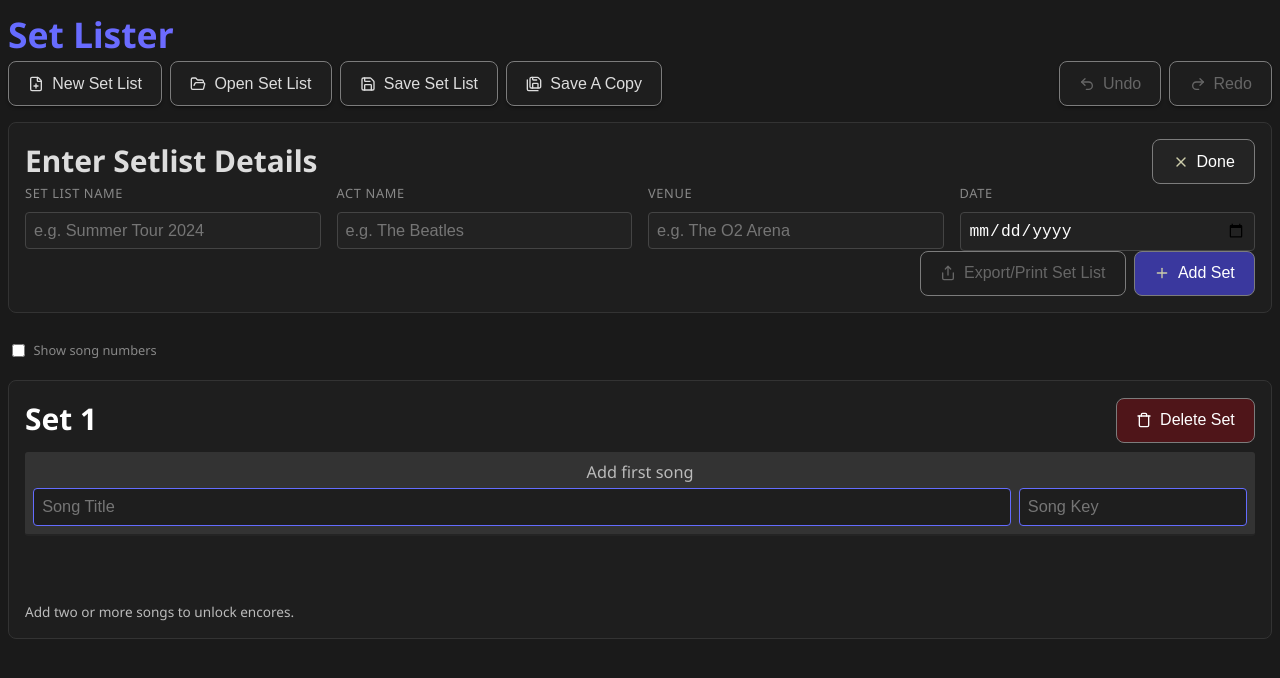
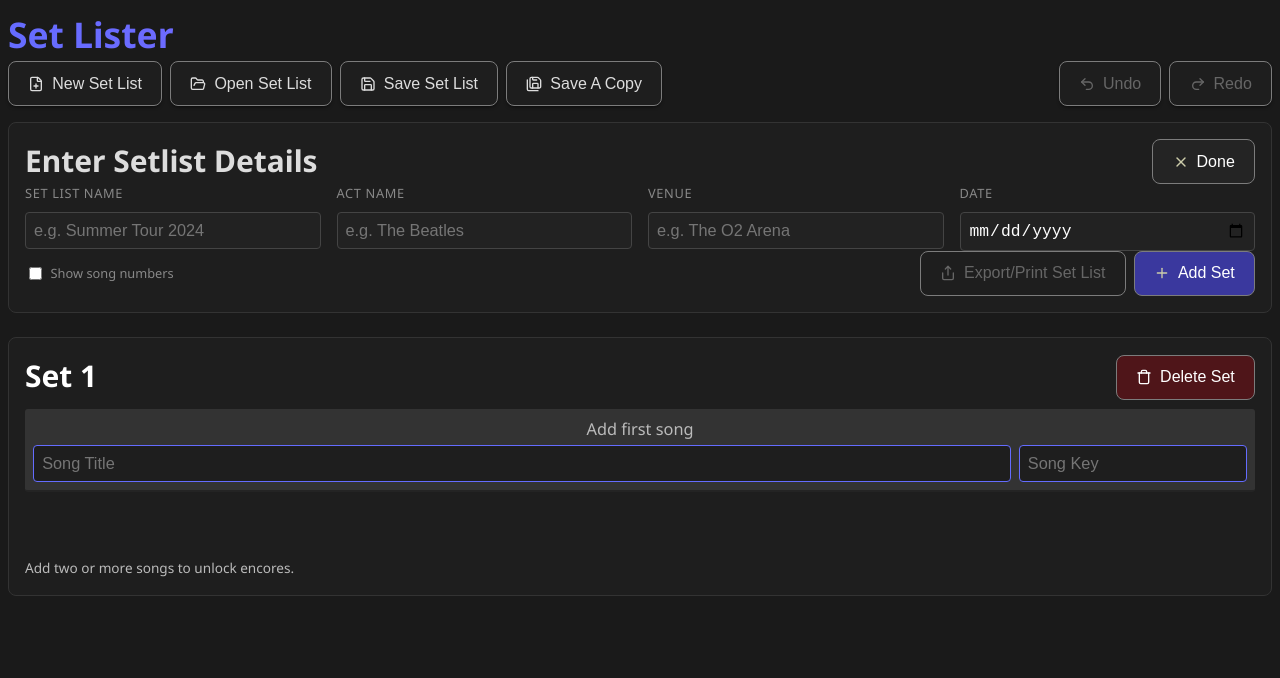
Before and after one commit to thebigdavec/set-lister, a Vue app: page / in a window 1280 px wide. Shown: the top 678 px of the page. Built offline with nearby package versions, Linux system fonts and the light colour scheme.

Commit message:
Move song numbers toggle into metadata header
Expose show-song-numbers as a v-model on SetlistMetadata and bind it
from App. Simplify preview controls and refactor related styles. Remove
unused Hash import and tweak song number color.

```diff
--- a/src/App.vue
+++ b/src/App.vue
@@ -1,6 +1,6 @@
 <script setup lang="ts">
 import { computed, nextTick, onMounted, onUnmounted, ref, watch } from "vue";
-import { Hash, Printer, X } from "lucide-vue-next";
+import { Printer, X } from "lucide-vue-next";
 import { addSet, isDirty, lastSetId, resetStore, store } from "./store";
 import SetList from "./components/SetList.vue";
 import SetlistMetadata from "./components/SetlistMetadata.vue";
@@ -209,33 +209,26 @@ watch(showPreview, async (value) => {
 
 			<SetlistMetadata
 				:has-sets="previewSets.length > 0"
+				v-model:show-song-numbers="showEditorNumbers"
 				@add-set="addSet"
 				@export="togglePreview"
 			/>
 		</header>
-
-		<div class="view-options no-print">
-			<label class="view-option" :class="{ active: showEditorNumbers }">
-				<input type="checkbox" v-model="showEditorNumbers" />
-				<span>Show song numbers</span>
-			</label>
-		</div>
 
 		<SetList :show-song-numbers="showEditorNumbers" />
 	</div>
 
 	<div v-else class="print-preview">
 		<div class="preview-controls no-print">
-			<div class="preview-settings">
-				<label class="uppercase-toggle">
+			<label class="preview-control">
 				<input type="checkbox" v-model="showGuides" />
 				Show guides
 			</label>
-				<label class="uppercase-toggle">
+			<label class="preview-control">
 				<input type="checkbox" v-model="uppercasePreview" />
 				Uppercase titles
 			</label>
-				<label class="uppercase-toggle">
+			<label class="preview-control">
 				<input type="checkbox" v-model="showPreviewNumbers" />
 				Song numbers
 			</label>
@@ -260,7 +253,6 @@ watch(showPreview, async (value) => {
 					<X class="icon" /> Close
 				</Button>
 			</Tooltip>
-			</div>
 		</div>
 
 		<div ref="previewRef" class="preview-content">
@@ -345,49 +337,6 @@ footer {
 	font-size: 0.9rem;
 }
 
-/* View options bar */
-.view-options {
-	display: flex;
-	gap: 1rem;
-	margin-bottom: 1rem;
-	padding: 0.25rem 0;
-}
-
-.view-option {
-	display: flex;
-	align-items: center;
-	gap: 0.35rem;
-	font-size: 0.8rem;
-	color: #888;
-	cursor: pointer;
-	transition: color 0.2s ease;
-	user-select: none;
-
-	.icon {
-		width: 14px;
-		height: 14px;
-		opacity: 0.5;
-		transition: opacity 0.2s ease;
-	}
-
-	&:hover {
-		color: #bbb;
-
-		.icon {
-			opacity: 0.8;
-		}
-	}
-
-	&.active {
-		color: #ddd;
-
-		.icon {
-			opacity: 1;
-			color: var(--accent-color);
-		}
-	}
-}
-
 /* Preview Styles */
 .print-preview {
 	position: fixed;
@@ -409,37 +358,18 @@ footer {
 	background: #222;
 	border: 1px solid #444;
 	padding: 0.5rem 1rem;
-	border-radius: 6px;
 	box-shadow: 0 2px 4px rgba(0, 0, 0, 0.35);
 }
 
-.preview-actions {
+.preview-control {
 	display: flex;
 	gap: 0.5rem;
-	align-items: center;
-}
-
-.preview-settings {
-	display: flex;
-	gap: 0.5rem;
-	> * {
-		background: #333;
-		border: none;
-		color: #ddd;
-		padding: 0.6rem 1rem;
+	background: #444;
+	border: 1px solid #666;
 	cursor: pointer;
-		border-radius: 6px;
-		display: flex;
-		align-items: center;
-		gap: 0.5rem;
-		font-size: 0.85rem;
-		color: #eee;
-		text-transform: uppercase;
-		letter-spacing: 0.05em;
-		input {
-			accent-color: var(--accent-color);
-		}
-	}
+	padding: 0.5rem 1rem;
+	border-radius: 4px;
+	transition: background-color 0.2s ease;
 }
 
 .preview-content {
--- a/src/components/SetlistMetadata.vue
+++ b/src/components/SetlistMetadata.vue
@@ -14,14 +14,22 @@ import { shortcuts } from "../utils/keyboardShortcuts";
 
 const isEditingMetadata = ref(false);
 
-const emit = defineEmits(["add-set", "export"]);
+const emit = defineEmits(["add-set", "export", "update:showSongNumbers"]);
 
-defineProps({
+const props = defineProps({
 	hasSets: {
 		type: Boolean,
 		default: false,
 	},
+	showSongNumbers: {
+		type: Boolean,
+		default: false,
+	},
 });
+
+function toggleSongNumbers() {
+	emit("update:showSongNumbers", !props.showSongNumbers);
+}
 
 const toggleEditingMetadata = () => {
 	isEditingMetadata.value = !isEditingMetadata.value;
@@ -140,6 +148,15 @@ onMounted(() => {
 				{{ store.metadata.date }}
 			</div>
 		</div>
+		<div class="set-list-footer">
+			<label class="view-option" :class="{ active: showSongNumbers }">
+				<input
+					type="checkbox"
+					:checked="showSongNumbers"
+					@change="toggleSongNumbers"
+				/>
+				<span>Show song numbers</span>
+			</label>
 			<div class="set-list-actions">
 				<Tooltip
 					:text="`Preview & Print (${shortcuts.print})`"
@@ -156,7 +173,10 @@ onMounted(() => {
 						Export/Print Set List
 					</Button>
 				</Tooltip>
-			<Tooltip :text="`Add Set (${shortcuts.addSet})`" position="bottom">
+				<Tooltip
+					:text="`Add Set (${shortcuts.addSet})`"
+					position="bottom"
+				>
 					<Button
 						@click="emit('add-set')"
 						nowrap
@@ -167,6 +187,7 @@ onMounted(() => {
 					</Button>
 				</Tooltip>
 			</div>
+		</div>
 	</Card>
 </template>
 
@@ -176,12 +197,39 @@ onMounted(() => {
 	grid-template-columns: repeat(auto-fit, minmax(200px, 1fr));
 	gap: 1rem;
 }
+.set-list-footer {
+	display: flex;
+	justify-content: space-between;
+	align-items: center;
+	gap: 1rem;
+	flex-wrap: wrap;
+}
+
 .set-list-actions {
 	display: flex;
 	flex-wrap: wrap;
 	justify-content: flex-end;
 	gap: 0.5em;
 	align-items: center;
+}
+
+.view-option {
+	display: flex;
+	align-items: center;
+	gap: 0.35rem;
+	font-size: 0.8rem;
+	color: #888;
+	cursor: pointer;
+	transition: color 0.2s ease;
+	user-select: none;
+
+	&:hover {
+		color: #bbb;
+	}
+
+	&.active {
+		color: #ddd;
+	}
 }
 .input-group {
 	display: flex;
--- a/src/components/SongItem.vue
+++ b/src/components/SongItem.vue
@@ -583,7 +583,7 @@ function handlePointerCancel(): void {
 
 .song-number {
 	font-size: 0.75rem;
-	color: #666;
+	color: #888;
 	min-width: 1.5em;
 	text-align: right;
 	font-variant-numeric: tabular-nums;
```
Lines whose indentation alone changed are shown as unchanged.
